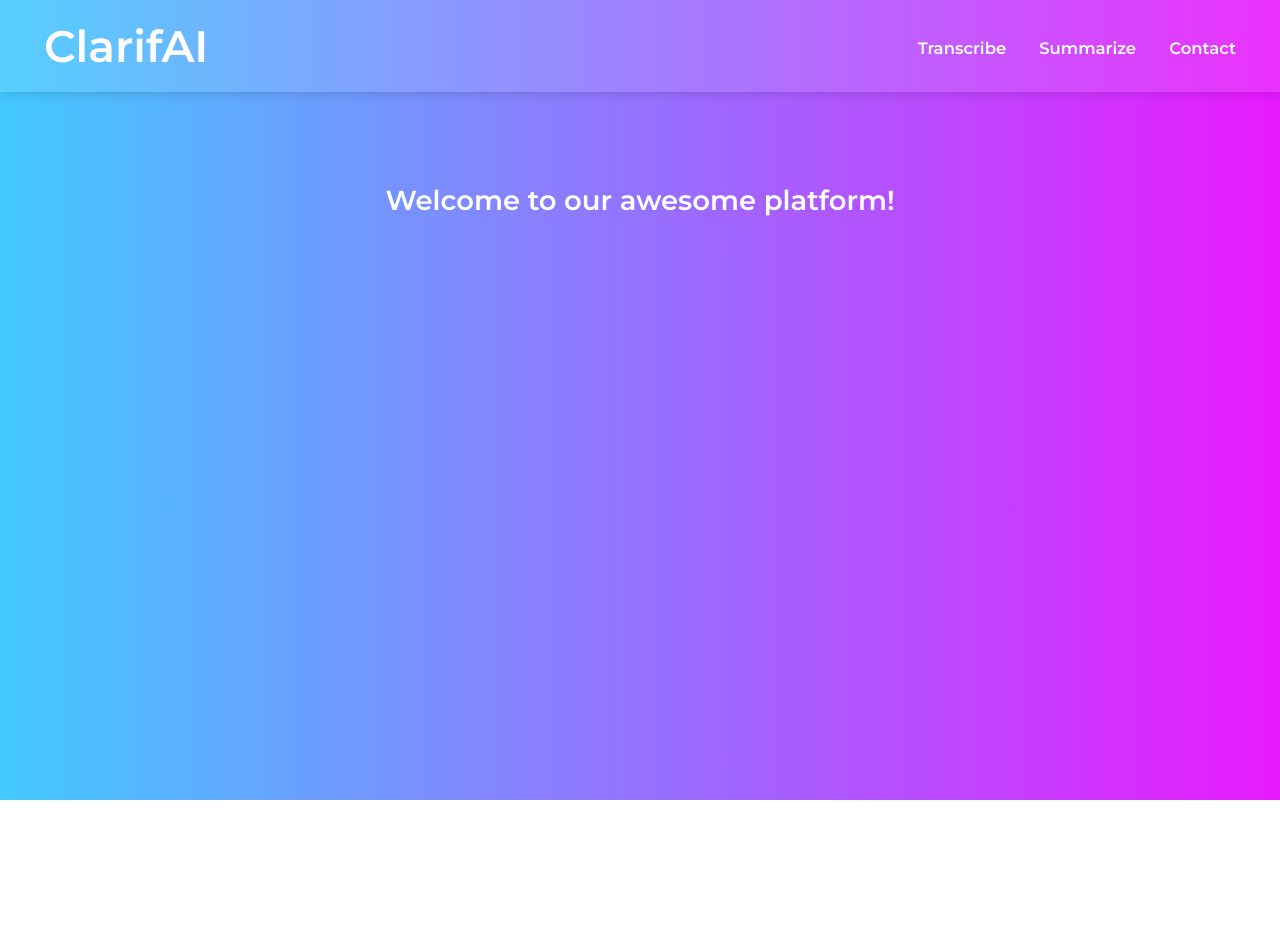
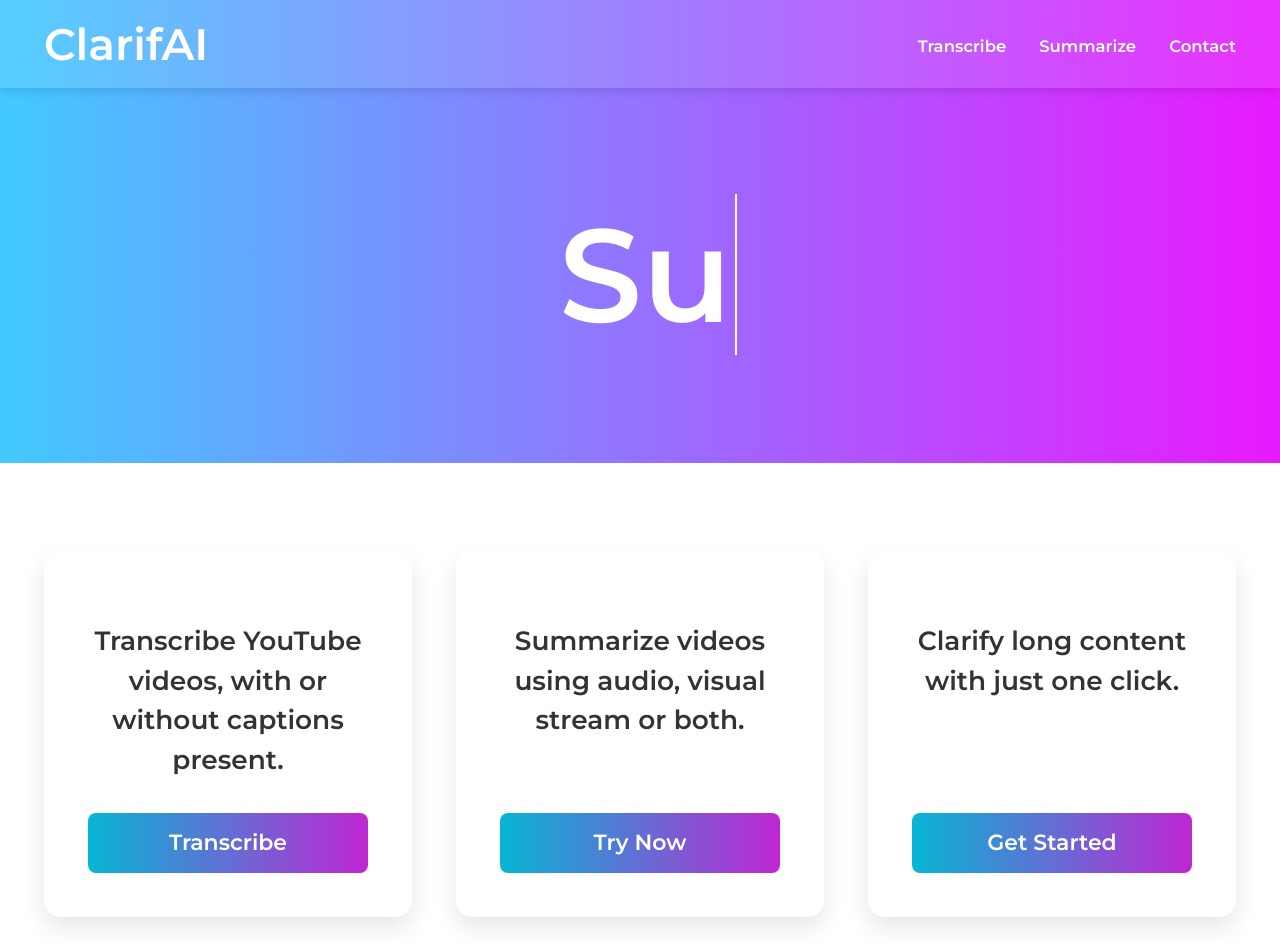
Before and after one commit to nahiyani/ClarifAI, a Vue app in the folder web/: page / in a window 1280 px wide. Shown: the top 952 px of the page. Before the commit the page ends 800 px from the top, so only its background shows below. Built offline with nearby package versions, Linux system fonts and the light colour scheme.

Commit message:
added typing animation banner and card section

```diff
--- a/web/package.json
+++ b/web/package.json
@@ -13,6 +13,9 @@
   },
   "devDependencies": {
     "@vitejs/plugin-vue": "^5.2.1",
+    "autoprefixer": "^10.4.21",
+    "postcss": "^8.5.3",
+    "tailwindcss": "^4.1.3",
     "vite": "^6.2.0"
   }
 }
--- a/web/src/App.vue
+++ b/web/src/App.vue
@@ -1,10 +1,7 @@
 <template>
-  <Header />
-  <main>
-    <!-- Page content here -->
-  </main>
+  <Home />
 </template>
 
 <script setup>
-import Header from './components/Header.vue'
+import Home from './pages/Home.vue'
 </script>
--- /dev/null
+++ b/web/src/components/AutoTyper.vue
@@ -0,0 +1,92 @@
+<template>
+    <div class="auto-typer">
+      <h1><span class="word">{{ currentWord }}</span></h1>
+    </div>
+  </template>
+
+  <script>
+  export default {
+    data() {
+      return {
+        words: ['Transcribed.', 'Summarized.', 'ClarifAIed.'],
+        currentWord: '',
+        wordIndex: 0,
+        charIndex: 0,
+        isDeleting: false,
+      };
+    },
+    mounted() {
+      this.type();
+    },
+    methods: {
+      type() {
+        const word = this.words[this.wordIndex];
+        if (this.isDeleting) {
+          this.charIndex--;
+        } else {
+          this.charIndex++;
+        }
+
+        this.currentWord = word.substring(0, this.charIndex);
+
+        let delay = this.isDeleting ? 100 : 200;
+
+        if (!this.isDeleting && this.charIndex === word.length) {
+          delay = 1000;
+          this.isDeleting = true;
+        } else if (this.isDeleting && this.charIndex === 0) {
+          this.isDeleting = false;
+          this.wordIndex = (this.wordIndex + 1) % this.words.length;
+          delay = 500;
+        }
+
+        setTimeout(this.type, delay);
+      },
+    },
+  };
+  </script>
+
+  <style scoped>
+  .auto-typer {
+    font-family: 'Montserrat', sans-serif;
+    background: linear-gradient(
+      90deg,
+      hsla(197, 100%, 63%, 1) 0%,
+      hsla(294, 100%, 55%, 1) 100%
+    );
+    color: white;
+    text-align: center;
+    font-size: 3rem;
+    display: flex;
+    justify-content: center;
+    align-items: center;
+    position: relative;
+  }
+
+  .word {
+    font-weight: 600;
+    padding-left: 0.5rem;
+    position: relative;
+  }
+
+  .word::after {
+    content: '';
+    position: absolute;
+    right: -5px;
+    top: 0;
+    width: 2px;
+    height: 100%;
+    background-color: white;
+    animation: glide-blink 1s infinite;
+    transition: right 0.2s ease-in-out;
+  }
+
+  @keyframes glide-blink {
+    0%, 49% {
+      opacity: 1;
+    }
+    50%, 100% {
+      opacity: 0;
+    }
+  }
+  </style>
--- /dev/null
+++ b/web/src/components/CardSection.vue
@@ -0,0 +1,92 @@
+<template>
+    <section ref="cardSection" class="card-section" :class="{ visible: isVisible }">
+      <div class="card" v-for="(card, index) in cards" :key="index">
+        <p class="description">{{ card.description }}</p>
+        <button class="action-button">{{ card.buttonText }}</button>
+      </div>
+    </section>
+  </template>
+
+  <script>
+  export default {
+    data() {
+      return {
+        isVisible: false,
+        cards: [
+          { description: 'Transcribe YouTube videos, with or without captions present.', buttonText: 'Transcribe' },
+          { description: 'Summarize videos using audio, visual stream or both.', buttonText: 'Try Now' },
+          { description: 'Clarify long content with just one click.', buttonText: 'Get Started' },
+        ],
+      };
+    },
+    mounted() {
+      const observer = new IntersectionObserver(
+        ([entry]) => {
+          if (entry.isIntersecting) this.isVisible = true;
+        },
+        { threshold: 0.1 }
+      );
+      observer.observe(this.$refs.cardSection);
+    },
+  };
+  </script>
+
+  <style scoped>
+  .card-section {
+    display: flex;
+    justify-content: center;
+    align-items: stretch; /* 👈 Ensure equal height */
+    gap: 2rem;
+    padding: 4rem 2rem;
+    opacity: 0;
+    transform: translateY(40px);
+    transition: all 0.8s ease;
+    font-family: 'Montserrat', sans-serif;
+  }
+
+  .card-section.visible {
+    opacity: 1;
+    transform: translateY(0);
+  }
+
+  .card {
+    background: white;
+    color: #333;
+    border-radius: 16px;
+    padding: 2rem;
+    width: 300px;
+    text-align: center;
+    box-shadow: 0 10px 25px rgba(0, 0, 0, 0.1);
+    transition: transform 0.3s ease, box-shadow 0.3s ease;
+    display: flex;
+    flex-direction: column;
+    justify-content: space-between; /* 👈 Keep button at bottom */
+  }
+
+  .card:hover {
+    transform: translateY(-10px);
+    box-shadow: 0 15px 30px rgba(0, 0, 0, 0.15);
+  }
+
+  .description {
+    font-size: 1.2rem;
+    margin-bottom: 1.5rem;
+    flex-grow: 1;
+  }
+
+  .action-button {
+    background: linear-gradient(90deg, #06b6d4, #c026d3);
+    color: white;
+    border: none;
+    padding: 0.75rem 1.5rem;
+    border-radius: 8px;
+    cursor: pointer;
+    font-size: 1rem;
+    transition: background 0.3s ease;
+    font-family: 'Montserrat', sans-serif;
+  }
+
+  .action-button:hover {
+    background: linear-gradient(90deg, #0ea5e9, #d946ef);
+  }
+  </style>
--- a/web/src/components/Header.vue
+++ b/web/src/components/Header.vue
@@ -17,10 +17,6 @@
         </nav>
       </div>
     </header>
-
-    <div class="banner-content">
-      <p>Welcome to our awesome platform!</p>
-    </div>
   </div>
 </template>
 
@@ -45,16 +41,16 @@ export default {
   color: white;
   margin: 0;
   padding: 0;
-  min-height: 100vh;
+  min-height: 5vh;
 }
 
 .main-header {
-  padding: 1rem 2rem;
-  background-color: rgba(255, 255, 255, 0.05);
+  padding: 0.5rem 2rem;
   transition: background-color 0.3s ease, box-shadow 0.3s ease;
   position: sticky;
   top: 0;
-  z-index: 10;
+  z-index: 100;
+  height: 3rem;
 }
 
 .main-header.hovered {
@@ -66,6 +62,7 @@ export default {
   display: flex;
   align-items: center;
   justify-content: space-between;
+  height: 100%;
 }
 
 .site-title {
@@ -78,8 +75,6 @@ export default {
   list-style: none;
   display: flex;
   gap: 1.5rem;
-  margin: 0;
-  padding: 0;
 }
 
 .menu a {
@@ -87,16 +82,10 @@ export default {
   color: white;
   text-decoration: none;
   font-weight: 500;
-  transition: opacity 0.2s;
+  transition: opacity 1s;
 }
 
 .menu a:hover {
   opacity: 0.75;
 }
-
-.banner-content {
-  margin-top: 4rem;
-  font-size: 1.25rem;
-  text-align: center;
-}
 </style>
--- /dev/null
+++ b/web/src/pages/Home.vue
@@ -0,0 +1,21 @@
+<template>
+  <div class="banner">
+    <Header />
+    <AutoTyper />
+    <CardSection />
+  </div>
+</template>
+
+<script>
+import Header from '../components/Header.vue'
+import AutoTyper from '../components/AutoTyper.vue'
+import CardSection from '../components/CardSection.vue';
+
+export default {
+  components: {
+    Header,
+    AutoTyper,
+    CardSection
+  },
+}
+</script>
--- a/web/src/style.css
+++ b/web/src/style.css
@@ -2,22 +2,6 @@
   font-family: 'Montserrat', sans-serif;
   font-size: 22px;
   line-height: 1.5;
-
-  color: rgba(0, 0, 0, 0.87);
-  background-color: #ffffff;
-
-  font-synthesis: none;
-  text-rendering: optimizeLegibility;
-  -webkit-font-smoothing: antialiased;
-  -moz-osx-font-smoothing: grayscale;
-}
-
-a {
-  color: #646cff;
-  text-decoration: inherit;
-}
-a:hover {
-  color: #535bf2;
 }
 
 body {
@@ -25,46 +9,6 @@ body {
   display: flex;
 }
 
-h1 {
-  line-height: 1.1;
-}
-
-button {
-  border-radius: 8px;
-  border: 1px solid transparent;
-  padding: 0.6em 1.2em;
-  font-size: 1em;
-  font-weight: 500;
-  font-family: inherit;
-  background-color: #1a1a1a;
-  cursor: pointer;
-  transition: border-color 0.25s;
-}
-button:hover {
-  border-color: #646cff;
-}
-button:focus,
-button:focus-visible {
-  outline: 4px auto -webkit-focus-ring-color;
-}
-
-.card {
-  padding: 2em;
-}
-
 #app {
   width: 100%;
 }
-
-@media (prefers-color-scheme: light) {
-  :root {
-    color: #213547;
-    background-color: #ffffff;
-  }
-  a:hover {
-    color: #747bff;
-  }
-  button {
-    background-color: #f9f9f9;
-  }
-}
```
Also changed, not shown: web/src/components/Footer.vue (added), 1 other file (tests, documents, lock files or other folders).
